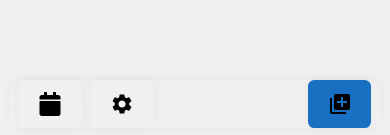
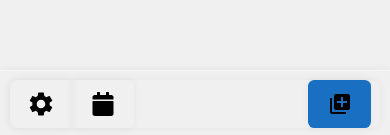
Before and after one commit to iNikAnn/DoVibe, a React (Create React App) app: page / in a window 390 px wide. Shown: the part 706-841 px from the top of the page. Built offline with nearby package versions, Linux system fonts and the light colour scheme.

Commit message:
Update: Update mobile bottom menu

```diff
--- a/src/components/mobile/MobileBottomMenu.jsx
+++ b/src/components/mobile/MobileBottomMenu.jsx
@@ -35,7 +35,7 @@ function MobileBottomMenu(props) {
 			opacity: 0,
 			y: '100%'
 		},
-	}
+	};
 
 	return (
 		<motion.div
@@ -50,15 +50,17 @@ function MobileBottomMenu(props) {
 				/> */}
 
 				<SmallBtn
+					title="Open settings"
+					icon={<MdSettings />}
+					onClick={onOpenSettings}
+					bgColor="unset"
+				/>
+
+				<SmallBtn
 					title="Open calendar"
 					icon={<FaCalendar />}
 					onClick={onOpenCalendar}
-				/>
-
-				<SmallBtn
-					title="Open settings"
-					icon={<MdSettings />}
-					onClick={onOpenSettings}
+					bgColor="unset"
 				/>
 
 				<SmallBtn
@@ -68,8 +70,6 @@ function MobileBottomMenu(props) {
 					bgColor="#1970c2"
 					onClick={onCreateTodo}
 				/>
-
-
 			</div>
 		</motion.div>
 	);
--- a/src/css/MobileBottomMenu.module.css
+++ b/src/css/MobileBottomMenu.module.css
@@ -6,7 +6,10 @@
 
 	width: 100%;
 
-	background: linear-gradient(to top, var(--bg) 10%, transparent);
+	/* background: linear-gradient(to top, var(--bg) 10%, transparent); */
+	background-color: var(--bg);
+	border-top: 1px solid var(--bg-color-primary);
+	box-shadow: var(--box-shadow-primary);
 
 	padding: 0.6rem;
 	z-index: 149;
@@ -15,14 +18,20 @@
 .content {
 	display: flex;
 	justify-content: space-between;
-	gap: 0.6rem;
+	/* gap: 0.6rem; */
 
 	/* background-color: var(--bg-color-primary); */
 	border-radius: var(--border-radius-primary);
 	box-shadow: var(--box-shadow-primary);
 	padding: 0 0.6rem;
+	padding-left: 0;
 }
 
 .content div:last-child {
 	margin-left: auto;
 }
+
+/* open settings icon */
+.mobileBottomMenu button[aria-label='Open settings'] svg {
+	transform: scale(1.2);
+}
```
